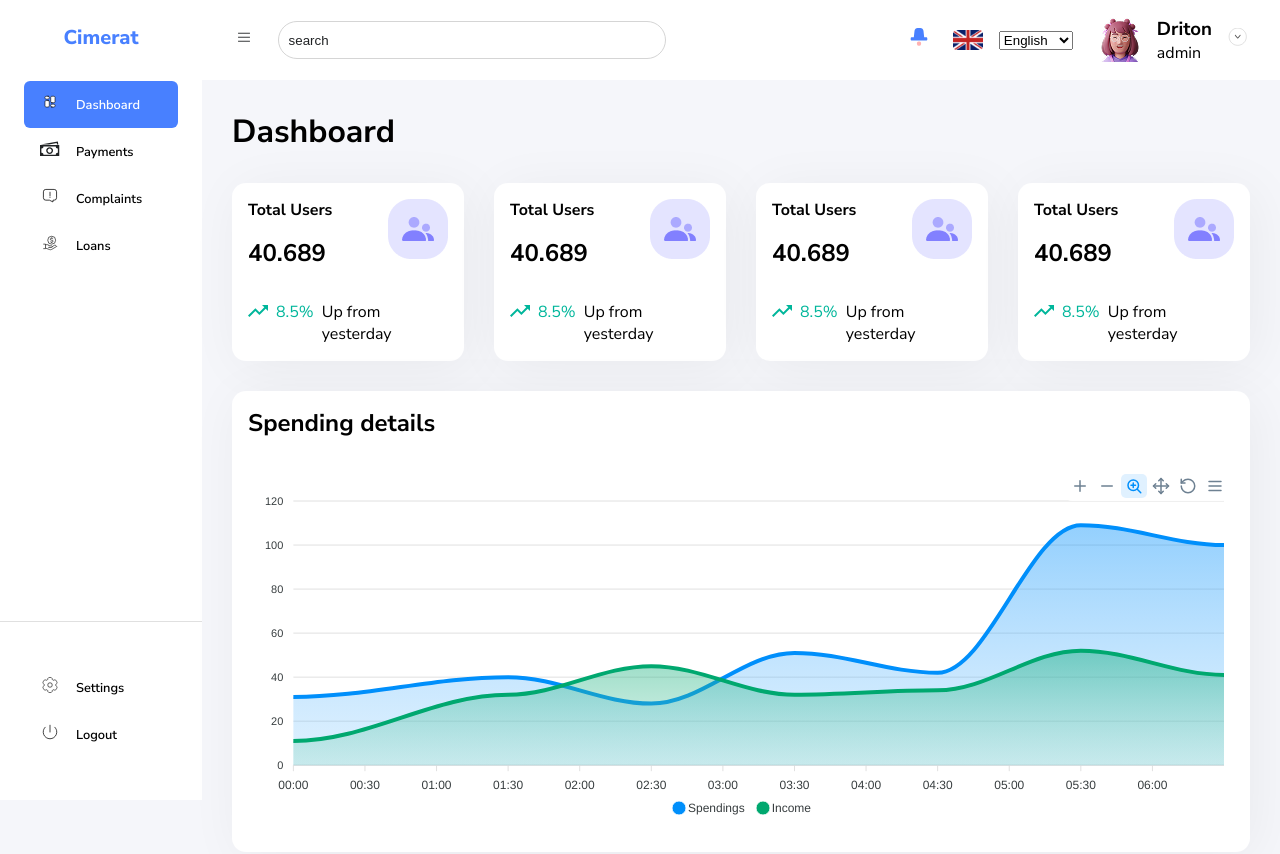
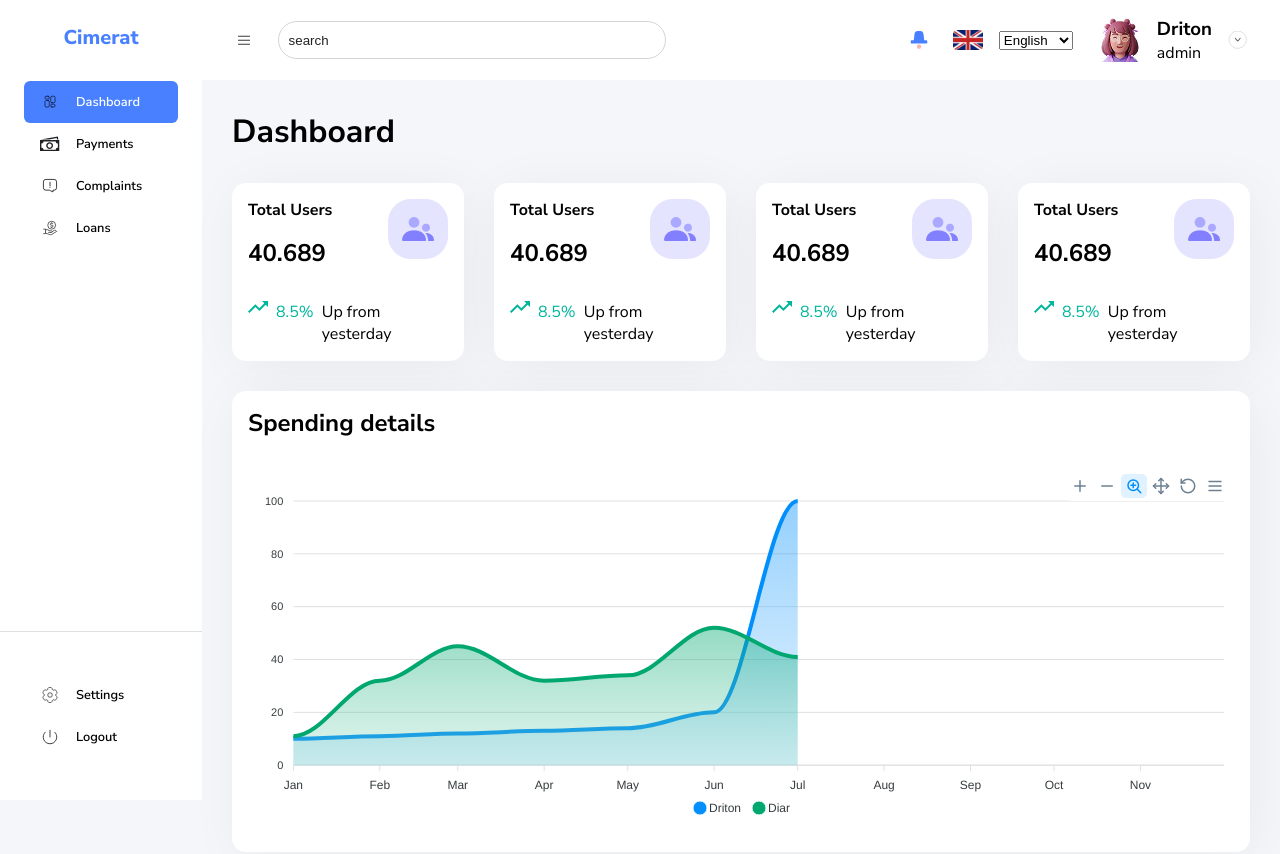
Before and after one commit to Driton-Gashi/cimerat, a React (Vite) app in the folder client/: page / in a window 1280 px wide. Shown: the top 854 px of the page. Built offline with nearby package versions, Linux system fonts and the light colour scheme.

Commit message:
loading payment component added

```diff
--- a/client/src/components/dashboard/chart/ApexChart.tsx
+++ b/client/src/components/dashboard/chart/ApexChart.tsx
@@ -3,21 +3,21 @@ import ReactApexChart from 'react-apexcharts';
 import type { ApexOptions } from 'apexcharts';
 
 const ApexChart = () => {
-   const [state, setState] = useState<{ series: ApexAxisChartSeries; options: ApexOptions }>({
+   const [state, _setState] = useState<{ series: ApexAxisChartSeries; options: ApexOptions }>({
       series: [
          {
-            name: 'Spendings',
-            data: [31, 40, 28, 51, 42, 109, 100],
+            name: 'Driton',
+            data: [10, 11, 12, 13, 14, 20, 100],
          },
          {
-            name: 'Income',
+            name: 'Diar',
             data: [11, 32, 45, 32, 34, 52, 41],
          },
       ],
       options: {
          chart: {
             height: 350,
-            type: 'area',
+            type: 'bar',
          },
          dataLabels: {
             enabled: false,
@@ -28,13 +28,18 @@ const ApexChart = () => {
          xaxis: {
             type: 'datetime',
             categories: [
-               '2018-09-19T00:00:00.000Z',
-               '2018-09-19T01:30:00.000Z',
-               '2018-09-19T02:30:00.000Z',
-               '2018-09-19T03:30:00.000Z',
-               '2018-09-19T04:30:00.000Z',
-               '2018-09-19T05:30:00.000Z',
-               '2018-09-19T06:30:00.000Z',
+               '2025-01-1',
+               '2025-02-1',
+               '2025-03-1',
+               '2025-04-1',
+               '2025-05-1',
+               '2025-06-1',
+               '2025-07-1',
+               '2025-08-1',
+               '2025-09-1',
+               '2025-10-1',
+               '2025-11-1',
+               '2025-12-1',
             ],
          },
          tooltip: {
--- a/client/src/components/icons/MyIcon.tsx
+++ b/client/src/components/icons/MyIcon.tsx
@@ -14,7 +14,8 @@ export type IconName =
    | 'dashboardArrow'
    | 'filter'
    | 'reset'
-   | 'chevronDown';
+   | 'chevronDown'
+   | 'chevronLeft';
 
 type IconType = {
    iconName: IconName;
@@ -70,8 +71,12 @@ const MyIcon = ({ iconName }: IconType): JSX.Element => {
 <path d="M1.415 0L6 4.585L10.585 0L12 1.415L6 7.415L0 1.415L1.415 0Z" fill="black"/>
 </svg>
 `,
+      chevronLeft: `<svg width="8" height="12" viewBox="0 0 8 12" fill="none" xmlns="http://www.w3.org/2000/svg">
+<path d="M7.40991 10.59L2.82991 6L7.40991 1.41L5.99991 0L-8.7738e-05 6L5.99991 12L7.40991 10.59Z" fill="var(--white)"/>
+</svg>
+`,
    };
 
-   return <span id="icon" dangerouslySetInnerHTML={{ __html: myIcon[iconName] }} />;
+   return <i id="icon" dangerouslySetInnerHTML={{ __html: myIcon[iconName] }} />;
 };
 export default MyIcon;
--- a/client/src/pages/payments/PaymentTableDataItem.tsx
+++ b/client/src/components/payments/filter/PaymentTableDataItem.tsx
@@ -1,4 +1,4 @@
-import type { Payment } from '../../libs/types';
+import type { Payment } from '../../../libs/types';
 
 type P = {
    payment: Payment;
--- a/client/src/pages/payments/PaymentsDataTable.tsx
+++ b/client/src/components/payments/filter/PaymentsDataTable.tsx
@@ -1,4 +1,4 @@
-import type { Payment } from '../../libs/types';
+import type { Payment } from '../../../libs/types';
 import PaymentTableDataItem from './PaymentTableDataItem';
 
 type P = {
--- a/client/src/global.css
+++ b/client/src/global.css
@@ -36,9 +36,23 @@ td {
    border: 0;
 }
 
+i {
+   display: flex;
+}
+
 .green-text {
    color: var(--green);
 }
 .red-text {
    color: var(--red);
 }
+
+.flex {
+   display: flex;
+}
+.space-between {
+   justify-content: space-between;
+}
+.align-items-center {
+   align-items: center;
+}
--- a/client/src/pages/payments/CreatePayment.tsx
+++ b/client/src/pages/payments/CreatePayment.tsx
@@ -3,6 +3,8 @@ import type { Payment, PaymentFormData } from '../../libs/types';
 import { post } from '../../libs/api';
 
 import './payments.css';
+import { Link } from 'react-router-dom';
+import MyIcon from '../../components/icons/MyIcon';
 
 const CreatePayment = () => {
    const [formData, setFormData] = useState<PaymentFormData>({
@@ -51,7 +53,14 @@ const CreatePayment = () => {
 
    return (
       <div className="create-payment-main">
-         <h1>Create a Payment</h1>
+         <div className="flex space-between align-items-center">
+            <h1>Create a Payment</h1>
+            <Link to="/payments">
+               <button className="create-payment-btn">
+                  <MyIcon iconName="chevronLeft" />
+               </button>
+            </Link>
+         </div>
 
          <div className="create-payment-wrapper">
             <div className="upload-payment-picture">
--- a/client/src/pages/payments/Payments.tsx
+++ b/client/src/pages/payments/Payments.tsx
@@ -5,13 +5,14 @@ import type { Payment } from '../../libs/types';
 
 import './payments.css';
 import FilterControls from '../../components/payments/filter/FilterControls';
-import PaymentsDataTable from './PaymentsDataTable';
+import PaymentsDataTable from '../../components/payments/filter/PaymentsDataTable';
 
 const Payments = () => {
    const cachedPayments: Payment[] = JSON.parse(localStorage.getItem('payments') ?? '[]');
 
    const [payments, setPayments] = useState(cachedPayments);
-   const [loading, setLoading] = useState<boolean>(cachedPayments.length == 0);
+
+   const [loading, setLoading] = useState(cachedPayments.length == 0);
 
    useEffect(() => {
       if (payments.length != 0) return;
@@ -31,7 +32,20 @@ const Payments = () => {
       fetchData();
    }, [payments.length]);
 
-   if (loading)
+   if (loading) return <PaymentLoadingScreen />;
+
+   return (
+      <div className="payments">
+         <h1>Payments</h1>
+         <FilterControls setPayments={setPayments} />
+         <PaymentsDataTable payments={payments} />
+      </div>
+   );
+};
+
+export default Payments;
+
+const PaymentLoadingScreen = () => {
    return (
       <div className="payments">
          <h1>Payments</h1>
@@ -61,14 +75,4 @@ const Payments = () => {
          </div>
       </div>
    );
-
-   return (
-      <div className="payments">
-         <h1>Payments</h1>
-         <FilterControls />
-         <PaymentsDataTable payments={payments} />
-      </div>
-   );
 };
-
-export default Payments;
--- a/client/src/pages/payments/payments.css
+++ b/client/src/pages/payments/payments.css
@@ -72,7 +72,6 @@
 .create-payment-btn {
    background-color: #4379ee;
    padding: 18px 24px;
-   height: 100%;
    border: none;
    border-radius: 8px;
    color: white;
```
Lines whose indentation alone changed are shown as unchanged.
